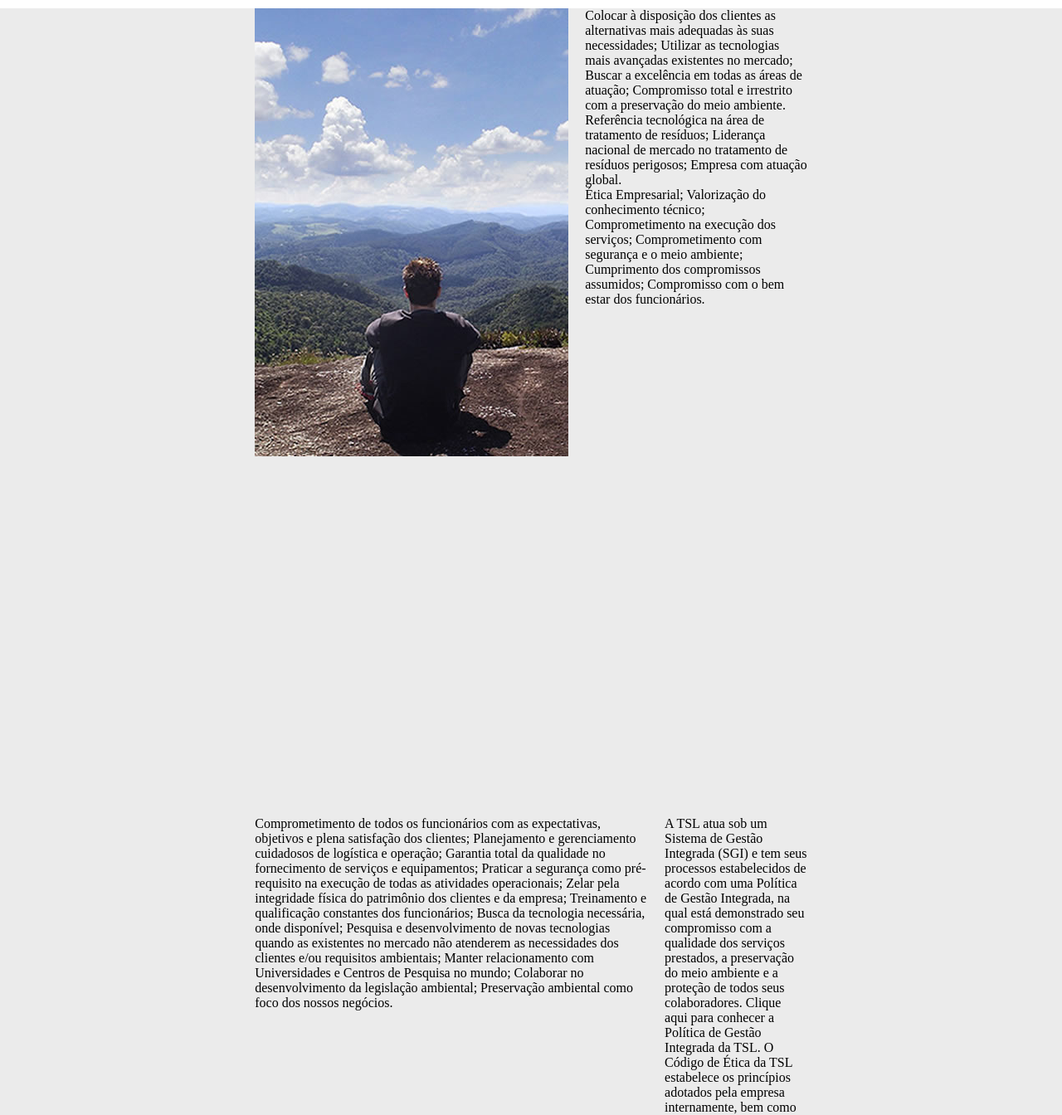
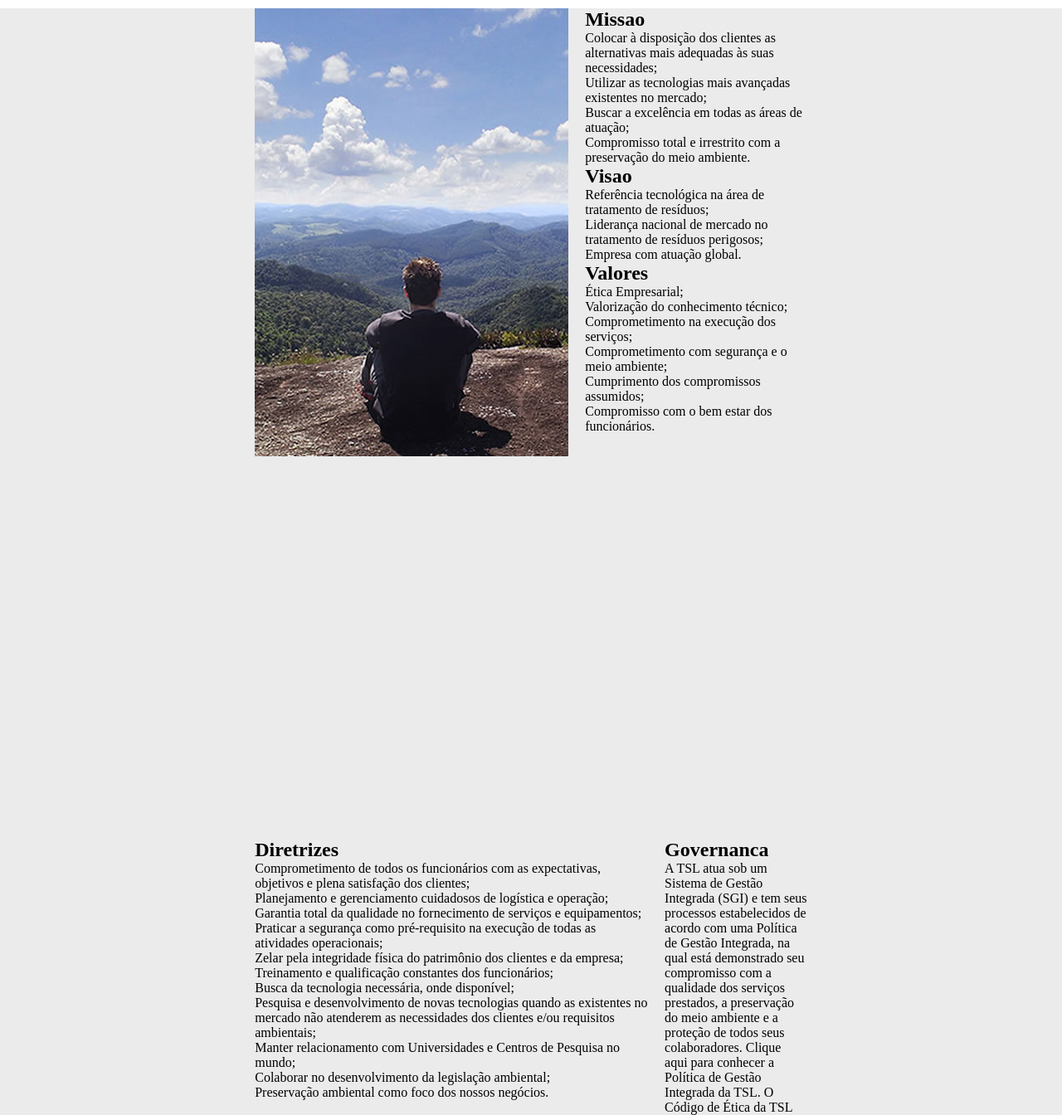
Before and after one commit to ramirezmz/tsl-clone, a plain HTML site: page index.html in a window 1280 px wide. Shown: the part 1560-2904 px from the top of the page at 83% size. Drawn offline with Linux system fonts and the light colour scheme.

Commit message:
Add files via upload

```diff
--- a/index.html
+++ b/index.html
@@ -7,6 +7,9 @@
   <title>Institucional TSL</title>
 
   <link rel="stylesheet" href="estilos/style.css">
+
+  <link rel="preconnect" href="https://fonts.gstatic.com">
+<link href="https://fonts.googleapis.com/css2?family=Open+Sans:wght@300;400;600;700&display=swap" rel="stylesheet">
 
   <link rel="shortcut icon" href="img/favicon.png" type="image/x-icon">
 </head>
@@ -128,44 +131,113 @@
       </div>
 
       <div class="tres-topicos">
-        <div class="missao">
+        <div class="topico missao">
+          <h2 class="title-topicos">Missao</h2>
+          <ul>
+            <li>
               Colocar à disposição dos clientes as alternativas mais adequadas às suas necessidades;
+            </li>
+            <li>
               Utilizar as tecnologias mais avançadas existentes no mercado;
+            </li>
+            <li>
               Buscar a excelência em todas as áreas de atuação;
+            </li>
+            <li>
               Compromisso total e irrestrito com a preservação do meio ambiente.
+            </li>
+          </ul>
+
+
+
         </div>
 
-        <div class="visao">
+        <div class="topico visao">
+          <h2 class="title-topicos">Visao</h2>
+          <ul>
+            <li>
               Referência tecnológica na área de tratamento de resíduos;
+            </li>
+            <li>
               Liderança nacional de mercado no tratamento de resíduos perigosos;
+            </li>
+            <li>
               Empresa com atuação global.
+            </li>
+          </ul>
+
+
+
         </div>
 
-        <div class="valores">
+        <div class="topico valores">
+          <h2 class="title-topicos">Valores</h2>
+          <ul>
+            <li>
               Ética Empresarial;
+            </li>
+            <li>
               Valorização do conhecimento técnico;
+            </li>
+            <li>
               Comprometimento na execução dos serviços;
+            </li>
+            <li>
               Comprometimento com segurança e o meio ambiente;
+            </li>
+            <li>
               Cumprimento dos compromissos assumidos;
+            </li>
+            <li>
               Compromisso com o bem estar dos funcionários.
+            </li>
+          </ul>
+
         </div>
       </div>
 
       <div class="diretrizes">
-        Comprometimento de todos os funcionários com as expectativas, objetivos e plena satisfação dos clientes;
+        <h2 class="title-topicos">Diretrizes</h2>
+        <ul>
+          <li>Comprometimento de todos os funcionários com as expectativas, objetivos e plena satisfação dos clientes;</li>
+          <li>
             Planejamento e gerenciamento cuidadosos de logística e operação;
+          </li>
+          <li>
             Garantia total da qualidade no fornecimento de serviços e equipamentos;
+          </li>
+          <li>
             Praticar a segurança como pré-requisito na execução de todas as atividades operacionais;
+          </li>
+          <li>
             Zelar pela integridade física do patrimônio dos clientes e da empresa;
+          </li>
+          <li>
             Treinamento e qualificação constantes dos funcionários;
+          </li>
+          <li>
             Busca da tecnologia necessária, onde disponível;
+          </li>
+          <li>
             Pesquisa e desenvolvimento de novas tecnologias quando as existentes no mercado não atenderem as necessidades dos clientes e/ou requisitos ambientais;
+          </li>
+          <li>
             Manter relacionamento com Universidades e Centros de Pesquisa no mundo;
+          </li>
+          <li>
             Colaborar no desenvolvimento da legislação ambiental;
+          </li>
+          <li>
             Preservação ambiental como foco dos nossos negócios.
+          </li>
+
+        </ul>
+
+
       </div>
 
       <div class="governanca">
+        <h2 class="title-topicos">Governanca</h2>
         A TSL atua sob um Sistema de Gestão Integrada (SGI) e tem seus processos estabelecidos de acordo com uma Política de Gestão Integrada, na qual está demonstrado seu compromisso com a qualidade dos serviços prestados, a preservação do meio ambiente e a proteção de todos seus colaboradores.
 
         Clique aqui para conhecer a Política de Gestão Integrada da TSL.
--- /dev/null
+++ b/style.css
@@ -0,0 +1,185 @@
+* {
+  padding: 0;
+  margin: 0;
+  text-decoration: none;
+  color: black;
+  font-family: 'Open Sans', sans-serif;
+}
+
+
+header {
+  display: flex;
+  flex-direction: column;
+  justify-content: space-around;
+}
+
+section {
+  width: 52%;
+  max-width: 60%;
+  margin: auto;
+}
+
+.contain {
+  background-color: #121253;
+  width: 100%;
+}
+
+section.infos {
+  display: flex;
+  justify-content: space-between;
+  padding: 12px;
+}
+
+.contatos {
+  display: flex;
+}
+.contatos p {
+  color: #A3D05D;
+  margin-left: 20px;
+}
+
+section.header {
+  display: flex;
+  justify-content: space-between;
+  align-items: center;
+  padding: 15px;
+}
+
+nav.menu-header ul {
+  display: flex;
+  list-style: none;
+}
+
+nav.menu-header ul li a {
+  padding: 10px;
+  font-size: 13px;
+  font-weight: 500;
+}
+
+nav.menu-header ul li a:hover, nav.menu-header ul li a:active {
+  color: #A3D05D;
+  cursor: pointer;
+}
+
+/* FIM PARTE SUPERIOR */
+
+
+ /* BANNER */
+
+section.image {
+  width: 100%;
+  margin: 0;
+}
+
+ /* BANNER */
+
+
+/* SECAO INSTITUCIONAL */
+section.institucional {
+  display: grid;
+  grid-template-columns: 1fr 1fr;
+  grid-template-rows: auto;
+  grid-template-areas: "h1 h1" "line line" "h3 h3" "image-recepcao text1" "text2 image-escritorio ";
+  grid-gap: 20px;
+}
+
+section.institucional h1 {
+  grid-area: h1;
+  margin: auto;
+  padding: 40px 0 0;
+  text-transform: uppercase;
+  color: #444;
+}
+
+.line {
+  grid-area: line;
+  width: 100px;
+  border-top: 1px solid #b9b9b9;
+  margin: auto;
+}
+
+section.institucional h3 {
+  grid-area: h3;
+  margin: 20px 0 0;
+  color: #012A5E;
+}
+
+.image {
+  padding: 15px;
+}
+
+.recepcao {
+  grid-area: image-recepcao;
+}
+
+.escritorio {
+  grid-area: image-escritorio;
+}
+
+.first {
+  grid-area: text1;
+}
+
+.second {
+  grid-area: text2;
+}
+
+.text-paragraph {
+  margin-top: 25px;
+}
+
+span {
+  font-size: 25px;
+  color: #012A5E;
+  font-weight: 500;
+}
+
+/* SECAO INSTITUCIONAL */
+
+
+/* SECAO VALORES */
+.valores {
+  background-color: #ebebeb;
+  padding: 20px;
+}
+
+section.grid-valores {
+  display: grid;
+  grid-template-columns: repeat(2, 1fr);
+  grid-template-rows: 1fr 1fr;
+  grid-template-areas: "img-valores topicos" "diretrizes governanca ";
+  color: #222;
+  font-family: 'Open Sans', sans-serif;
+}
+
+.img-valores {
+  grid-area: img-valores;
+  width: 40%;
+}
+
+.tres-topicos {
+  grid-area: topicos;
+  display: flex;
+  flex-direction: column;
+  align-content: center;
+}
+
+.diretrizes {
+  grid-area: diretrizes;
+}
+
+.governanca {
+  grid-area: governanca;
+}
+
+.topico {
+  padding: 10px;
+}
+
+.title-topicos {
+  text-transform: uppercase;
+}
+
+.diretrizes, .governanca {
+  padding-top: 40px;
+}
```
Lines whose indentation alone changed are shown as unchanged.
